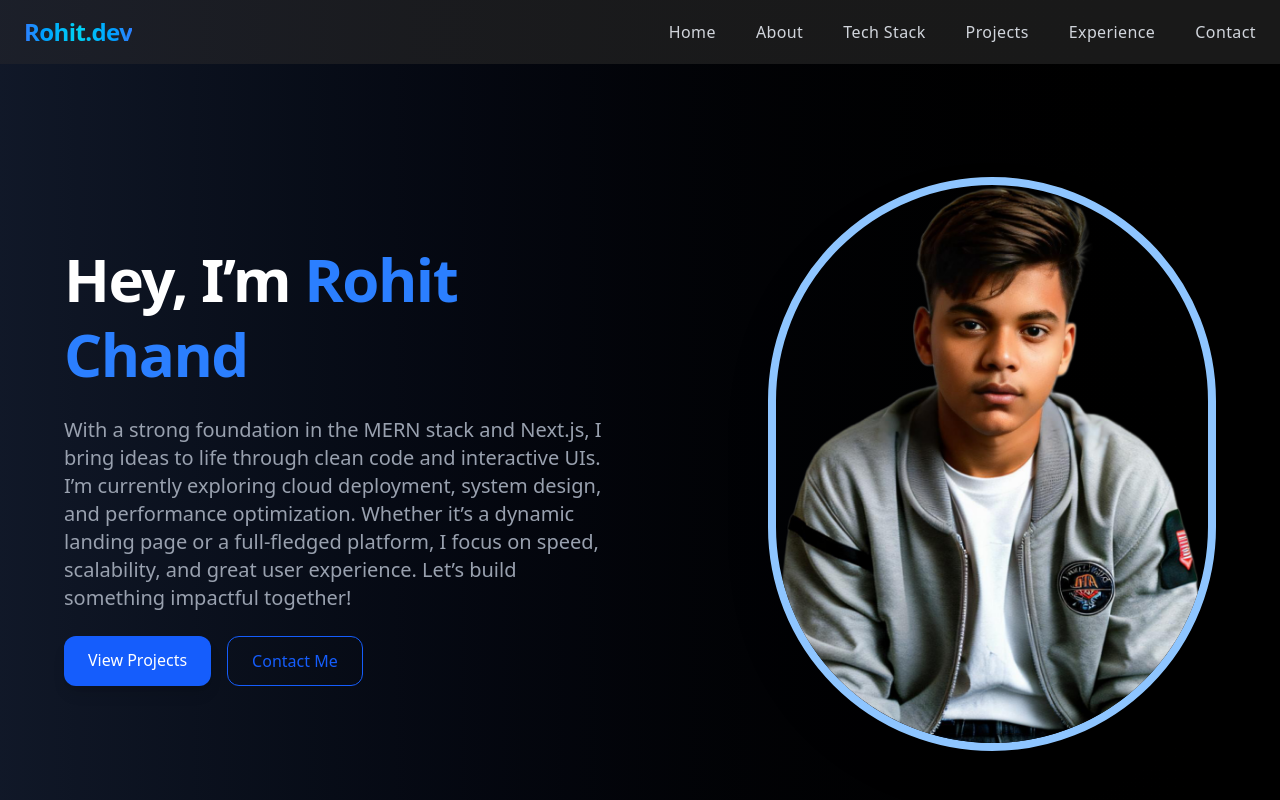
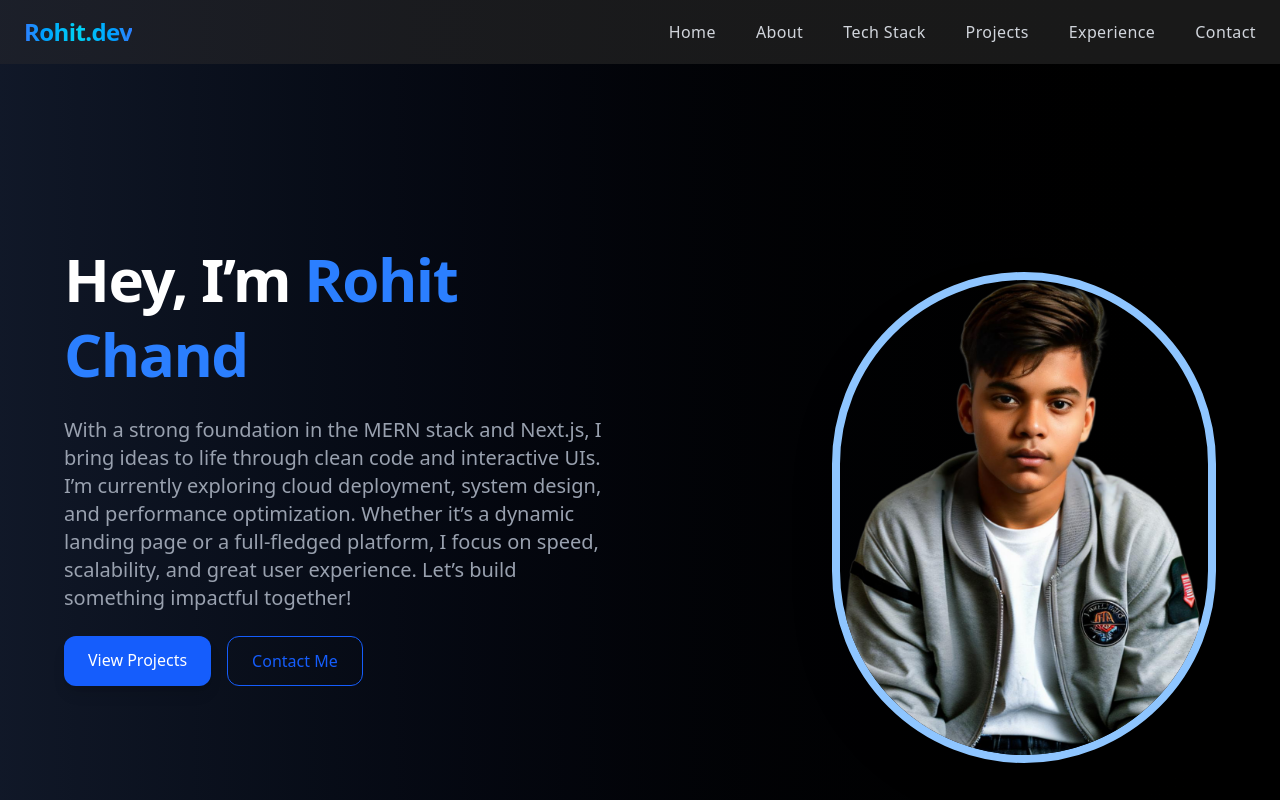
Before and after one commit to KshitijGupta99/NewPortfolio, a Next.js app: page / in a window 1280 px wide. Shown: the top 800 px of the page. Built offline with nearby package versions, Linux system fonts and the light colour scheme.

Commit message:
Refactor Hero component: restructure image container for improved layout

```diff
--- a/components/Hero.tsx
+++ b/components/Hero.tsx
@@ -1,5 +1,5 @@
 import React from "react";
-import Image from "next/image"; // Importing Image from next/image
+import Image from "next/image";
 
 const Hero = () => {
   return (
@@ -29,6 +29,7 @@ const Hero = () => {
           </div>
         </div>
         <div className="flex justify-center md:justify-end">
+          <div className="relative w-72 md:w-96 h-72 md:h-96">
             <Image
               src="/images/myprofile.png"
               alt="Rohit Chand"
@@ -38,6 +39,7 @@ const Hero = () => {
             />
           </div>
         </div>
+      </div>
     </section>
   );
 };
```
Lines whose indentation alone changed are shown as unchanged.
